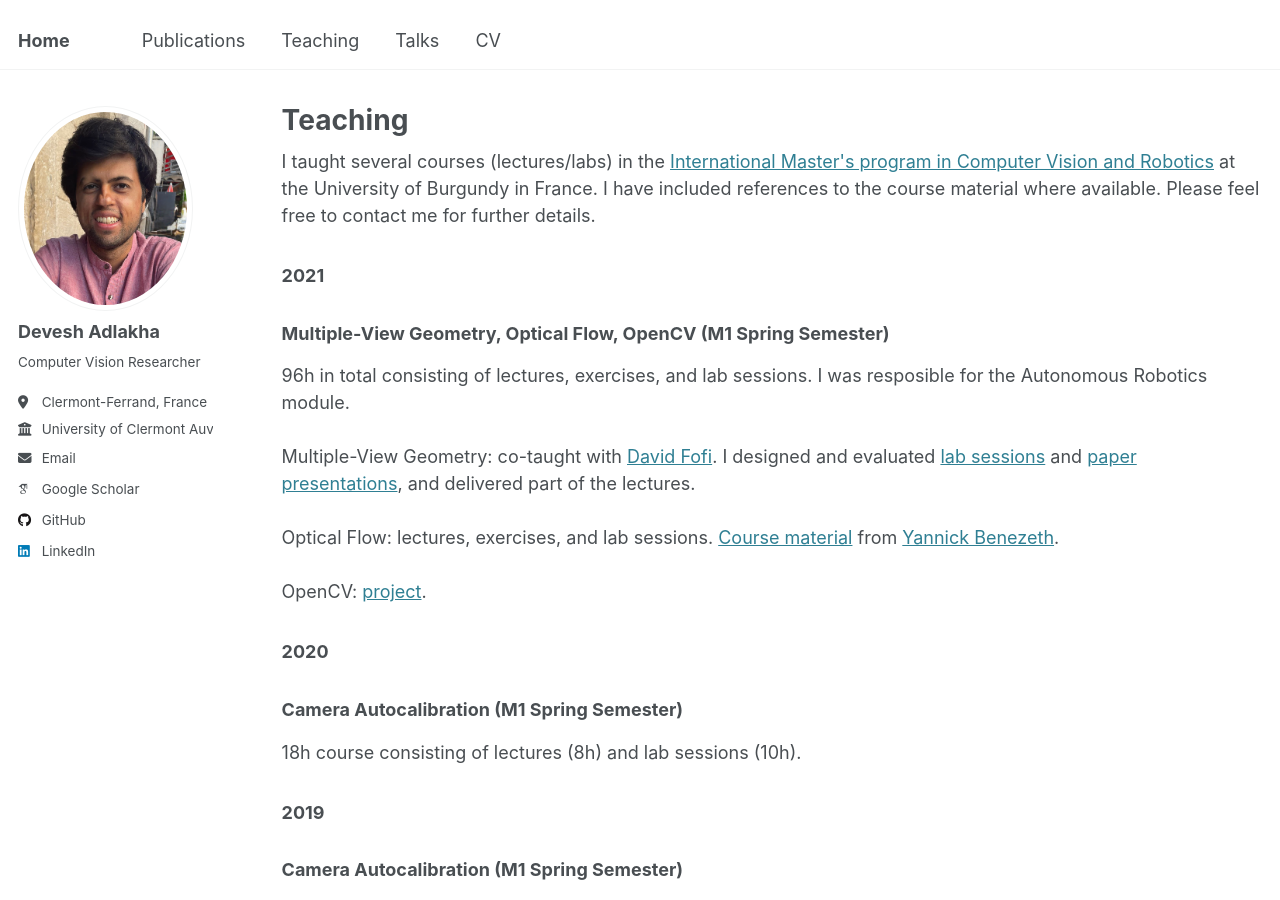
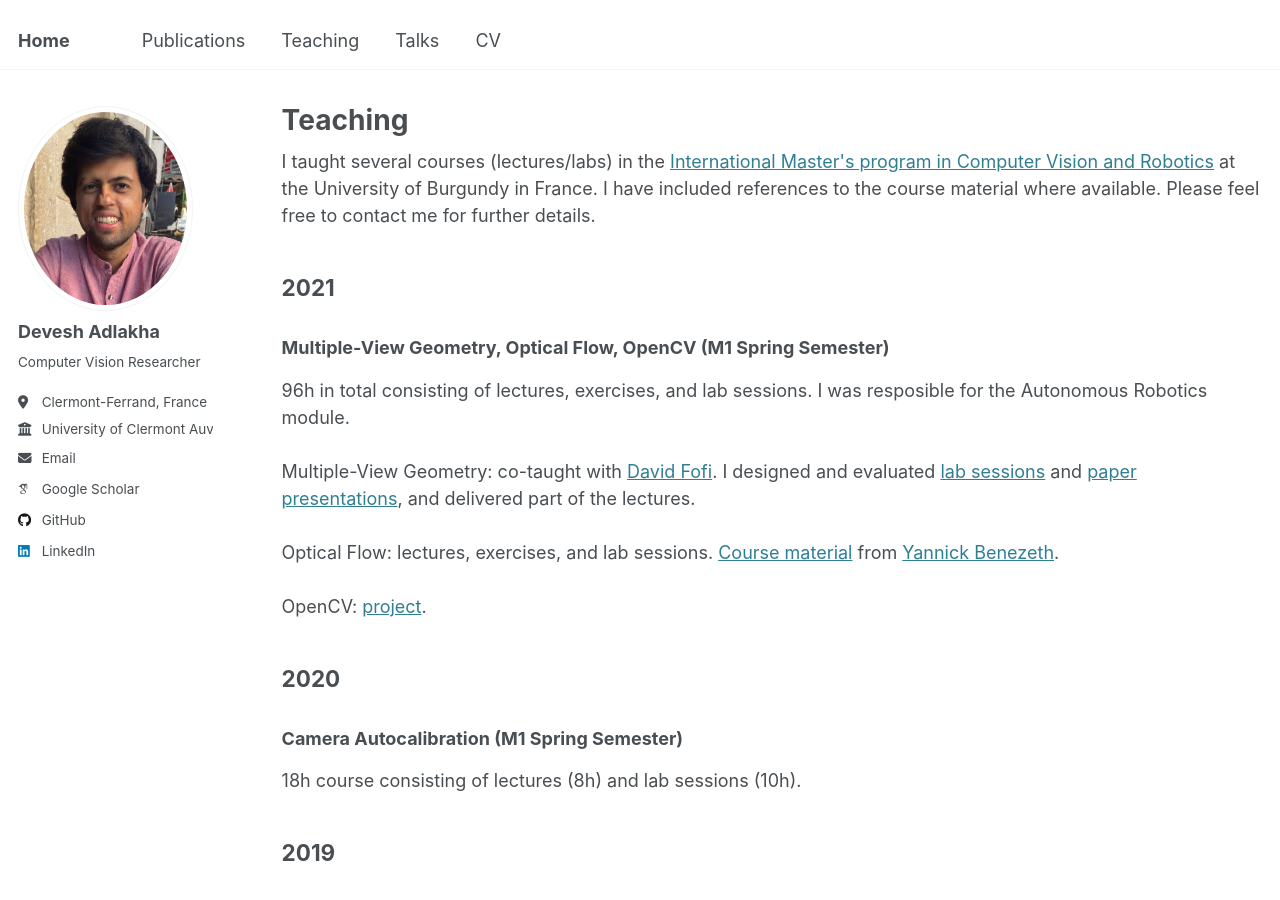
Before and after one commit to devadlakha/devadlakha.github.io, a Jekyll site: the page built from _pages/teaching.html, in a window 1280 px wide and 900 px high. Built offline with Jekyll 4.4.1, drawn with Linux system fonts in a browser that asks for light colours; some web fonts are replaced.

Commit message:
Update archive-single.html

```diff
--- a/_includes/archive-single.html
+++ b/_includes/archive-single.html
@@ -27,7 +27,7 @@
     {% endif %}
 
     <!--h2 class="archive__item-title" itemprop="headline"-->
-    {% if page.title == "Teaching" %}
+    {% if page.title == "Publications" %}
       <h3 class="archive__item-title" itemprop="headline">
     {% else %}
       <h2 class="archive__item-title" itemprop="headline">
@@ -40,7 +40,7 @@
         <!--a href="{{ base_path }}{{ post.url }}" rel="permalink">{{ title }}</a -->
       {% endif %}
     <!--/h2-->
-    {% if page.title == "Teaching" %}
+    {% if page.title == "Publications" %}
       </h3>
     {% else %}
       </h2>
```
